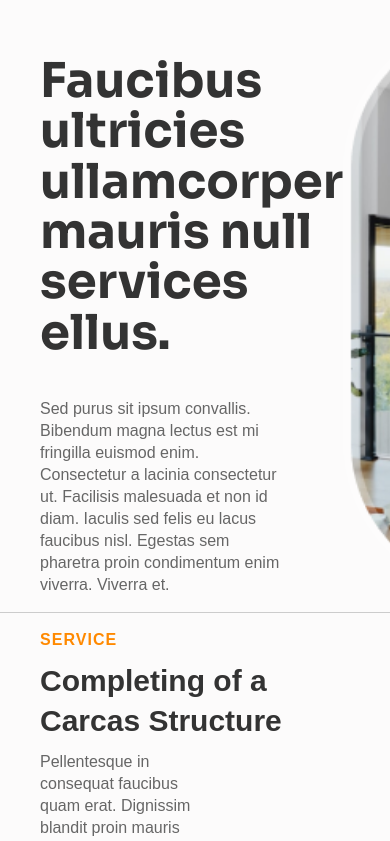
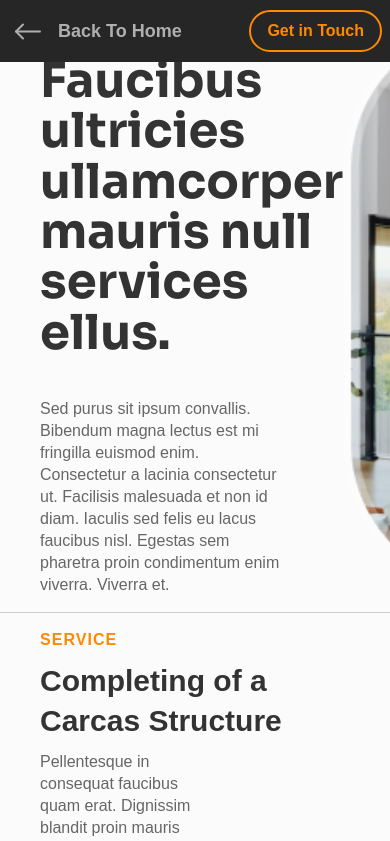
Before and after one commit to Greg-Soap/intricatedesign, a React (Create React App) app: page /Services in a window 390 px wide. Shown: the top 841 px of the page. Built offline with nearby package versions, Linux system fonts and the light colour scheme.

Commit message:
done., remain responsiveness

```diff
--- /dev/null
+++ b/src/pages/ServicesPage/Nav.jsx
@@ -0,0 +1,48 @@
+import React, { useState } from "react";
+import { NavLink, useNavigate } from "react-router-dom";
+import { Link } from "react-scroll";
+import "./Style.scss";
+import Arrow from "../../assets/images/arrow-left.svg";
+
+const Nav = () => {
+  const navigate = useNavigate();
+  const [selectPage, setSelectPage] = useState("Home");
+  const handleClick = (path) => {
+    navigate("/");
+    setSelectPage(path);
+  };
+  const [colorChange, setColorChange] = useState(false);
+  const changeNavbarColor = () => {
+    if (window.scrollY >= 50) {
+      setColorChange(true);
+    } else {
+      setColorChange(false);
+    }
+  };
+  window.addEventListener("scroll", changeNavbarColor);
+
+  return (
+    <nav className={colorChange ? "ServiceNav colorChange" : "ServiceNav"}>
+      <NavLink to="/" className="nav_header">
+        <img src={Arrow} alt="" />
+        Back To Home
+      </NavLink>
+      <div className="links_content">
+        <Link
+          className={
+            selectPage === "Contact Us" ? "Contact_Link " : "Contact_Link"
+          }
+          smooth={true}
+          spy={true}
+          to="contact"
+          offset={-80}
+          onClick={() => handleClick("Contact Us")}
+        >
+          Get in Touch
+        </Link>
+      </div>
+    </nav>
+  );
+};
+
+export default Nav;
--- a/src/pages/ServicesPage/Services.jsx
+++ b/src/pages/ServicesPage/Services.jsx
@@ -3,6 +3,8 @@ import { Content } from "./data";
 import "./Style.scss";
 import Hero from "./Hero";
 import Contact from "../contact/Contact";
+import Nav from "./Nav";
+import Footer from "../../components/footer/Footer";
 import Aos from "aos";
 import "aos/dist/aos.css";
 
@@ -15,6 +17,7 @@ const Services = () => {
   }, []);
   return (
     <>
+      <Nav />
       <Hero />
       <section className="s_container">
         {Content.map((c) => {
@@ -51,6 +54,7 @@ const Services = () => {
         })}
       </section>
       <Contact />
+      <Footer />
     </>
   );
 };
--- a/src/pages/ServicesPage/Style.scss
+++ b/src/pages/ServicesPage/Style.scss
@@ -137,3 +137,72 @@
     }
   }
 }
+
+.ServiceNav {
+  position: fixed;
+  display: flex;
+  z-index: 5;
+  top: 0;
+  left: 0;
+  right: 0;
+  height: 30px;
+  justify-content: space-between;
+  padding: 20px 55px;
+  align-items: center;
+  background-color: transparent;
+  font-weight: 500;
+  line-height: 23px;
+  transition: all 0.3s ease-in-out;
+  font-family: Nunito Sans, sans-serif;
+  @include landscape {
+    padding: 15px;
+  }
+  @include tablet {
+    padding: 1rem 0.5rem;
+    background-color: #262626 !important;
+  }
+  .nav_header {
+    display: flex;
+    align-items: center;
+    gap: 10px;
+    margin-left: 3%;
+    font-family: $Nunito;
+    font-style: normal;
+    font-weight: 700;
+    font-size: 18px;
+    line-height: 25px;
+    color: #afafaf;
+    @include landscape {
+      margin-left: 0;
+    }
+  }
+  .links_content {
+    margin-right: 2%;
+    display: flex;
+    justify-content: space-around;
+    .Contact_Link {
+      border: 2px solid $Contact-btn;
+      background-color: transparent;
+      border-radius: 35px;
+      padding: 12px 24px;
+      font-family: Nunito Sans-Bold, sans-serif;
+      font-style: normal;
+      font-weight: 700;
+      font-size: 16px;
+      line-height: 22px;
+      color: #ff8900 !important;
+      cursor: pointer;
+      @include landscape {
+        padding: 8px 16px;
+        align-self: center;
+      }
+    }
+    @include landscape {
+      margin-right: 0;
+    }
+  }
+}
+.colorChange {
+  background-color: $bg-off;
+  box-shadow: 0 1px 0 rgb(0 0 0 / 10%);
+}
```
Also changed, not shown: src/assets/images/arrow-left.svg (added).
